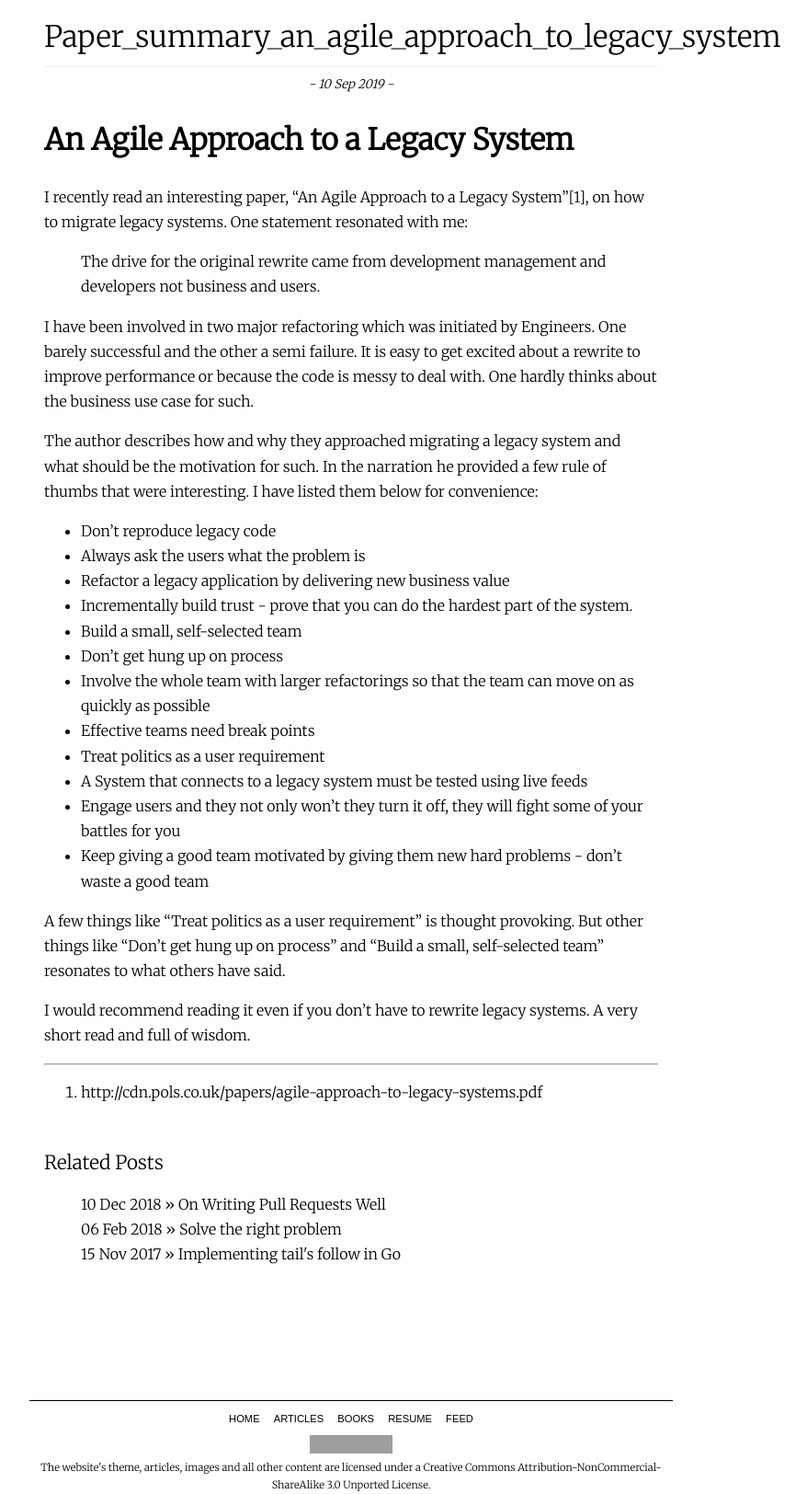
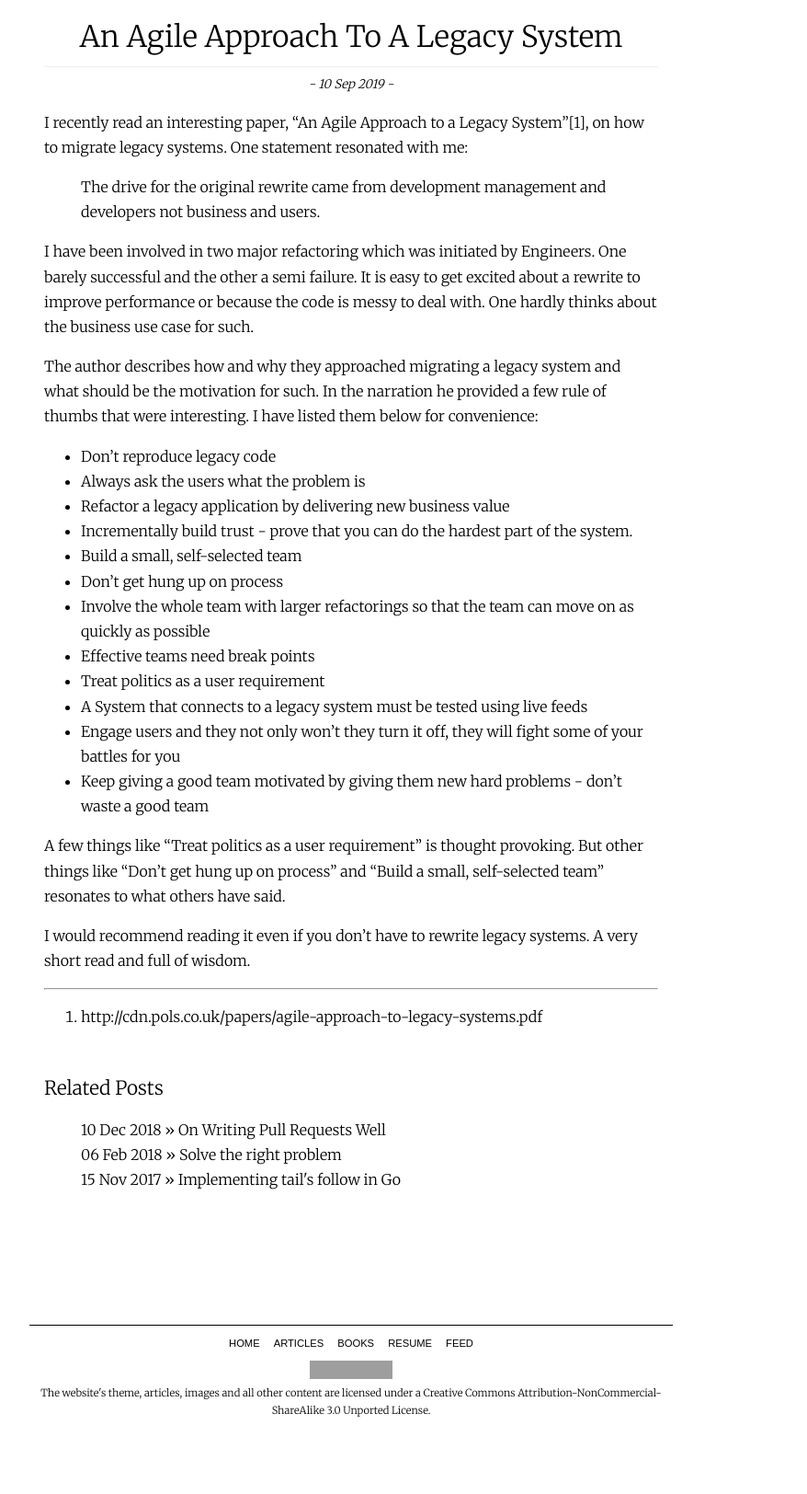
Before and after one commit to satran/satran.github.io, a Jekyll site: the page built from _posts/2019-09-10-paper_summary_an_agile_approach_to_legacy_system.md, in a window 1280 px wide. Shown: the whole page at 92% size, without its empty margins (258-1136 px from the left). Built offline with Jekyll 4.4.1, drawn with Linux system fonts in a browser that asks for light colours; our own code applies the rules of GitHub Pages for plain Markdown files; after the commit the page ends 1543 px from its top, so only the background shows below that; part of the change alters nothing that is shown; grey boxes are pictures that could not be loaded.

Commit message:
Fix formatting with latest article

```diff
--- a/_posts/2019-09-10-paper_summary_an_agile_approach_to_legacy_system.md
+++ b/_posts/2019-09-10-paper_summary_an_agile_approach_to_legacy_system.md
@@ -1,4 +1,8 @@
-# An Agile Approach to a Legacy System
+---
+layout: post
+title: An Agile Approach to a Legacy System
+summary: An interesting read on how to approach legacy systems.
+---
 
 I recently read an interesting paper, "An Agile Approach to a Legacy System"[1], on how to migrate legacy systems. One statement resonated with me:
 > The drive for the original rewrite came from development management and developers not business and users.
```
